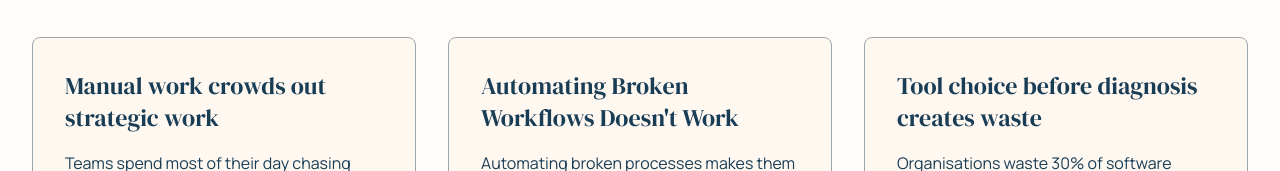
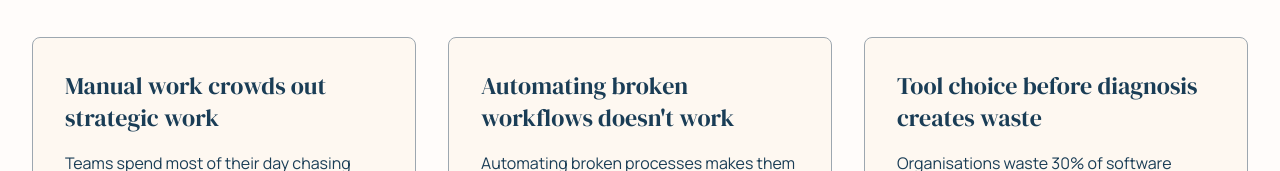
Before and after one commit to tomleomayn/leomayn-website, a Next.js app: page / in a window 1280 px wide. Shown: the part 781-952 px from the top of the page. Built offline with nearby package versions, Linux system fonts and the light colour scheme; no server answers.

Commit message:
Change card 2 title to sentence case

```diff
--- a/app/page.tsx
+++ b/app/page.tsx
@@ -83,7 +83,7 @@ export default function HomePage() {
 
               <div className="relative z-10">
                 <h3 className="text-2xl font-serif text-slate mb-4">
-                  Automating Broken Workflows Doesn't Work
+                  Automating broken workflows doesn't work
                 </h3>
                 <p className="text-base font-sans text-slate leading-relaxed">
                   Automating broken processes makes them faster but no less broken.
```
